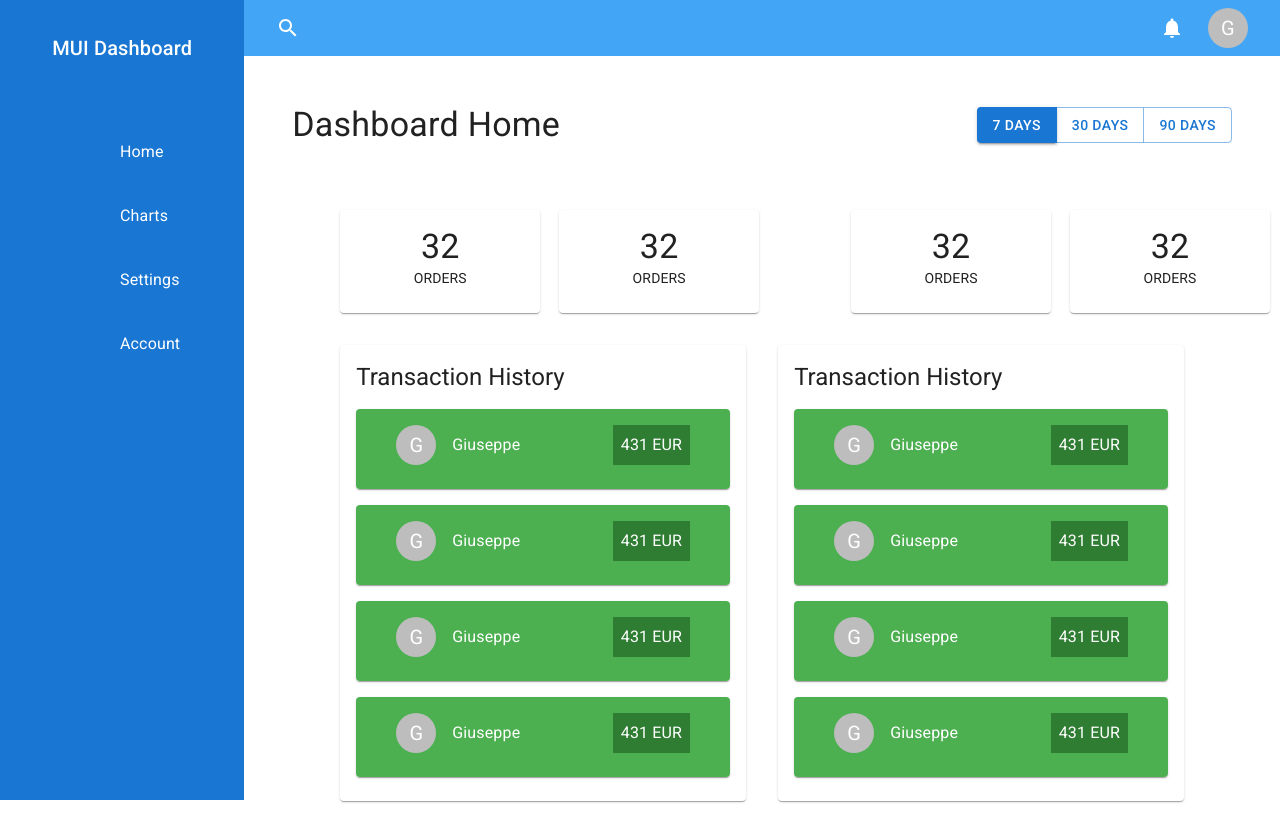
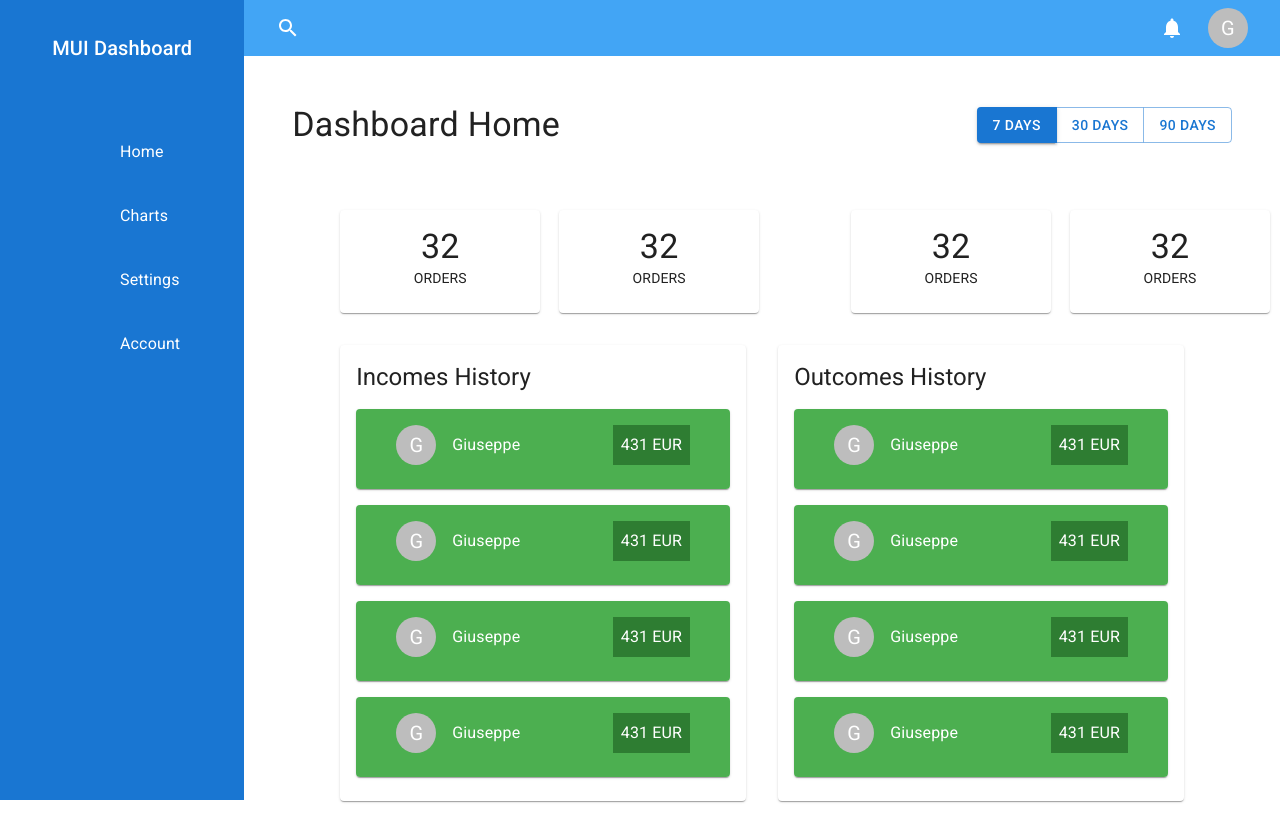
Before and after one commit to giuseppe2305/mui-dashboard, a React (Vite) app: page / in a window 1280 px wide. Built offline with nearby package versions, Linux system fonts and the light colour scheme; some icons are missing.

Commit message:
Refactoring: Reused the same TransactionComponent to build both Icomes and Outcomes statistic sections.

```diff
--- a/src/App.tsx
+++ b/src/App.tsx
@@ -75,8 +75,8 @@ function App() {
             <Grid size={2}>
               <StatisticCard />
             </Grid>
-            <TransactionHistory />
-            <TransactionHistory />
+            <TransactionHistory label="Incomes History" />
+            <TransactionHistory label="Outcomes History" />
           </Grid>
         </Box>
       </Box>
--- a/src/components/TransactionHistory.tsx
+++ b/src/components/TransactionHistory.tsx
@@ -1,12 +1,16 @@
 import { Card, CardContent, Grid, Typography } from "@mui/material";
 import { TransactionCard } from "./TransactionCard";
 
-function TransactionHistory() {
+interface Props {
+  label: string;
+}
+
+function TransactionHistory({ label }: Props) {
   return (
     <Grid size={6}>
       <Card>
         <CardContent sx={{ display: "flex", flexDirection: "column", gap: 2 }}>
-          <Typography variant="h5">Transaction History</Typography>
+          <Typography variant="h5">{label}</Typography>
           <TransactionCard />
           <TransactionCard />
           <TransactionCard />
```
